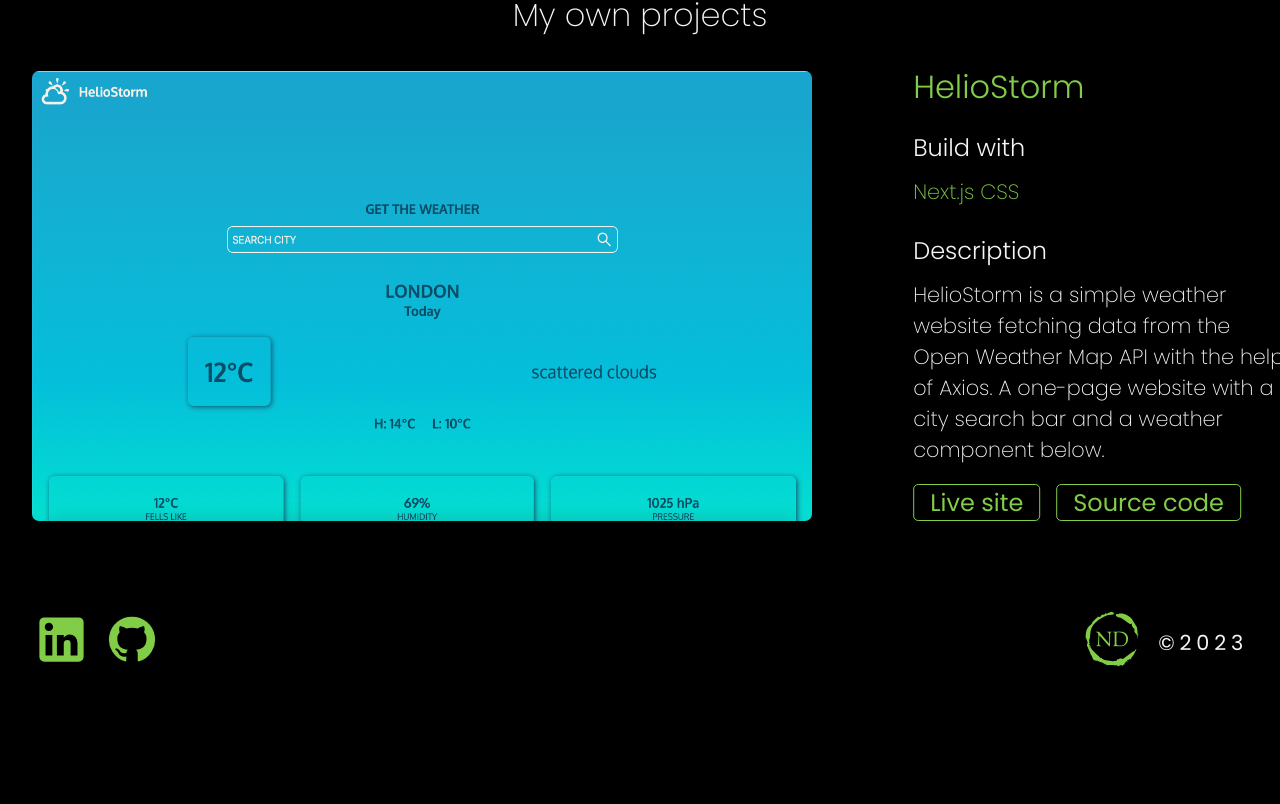
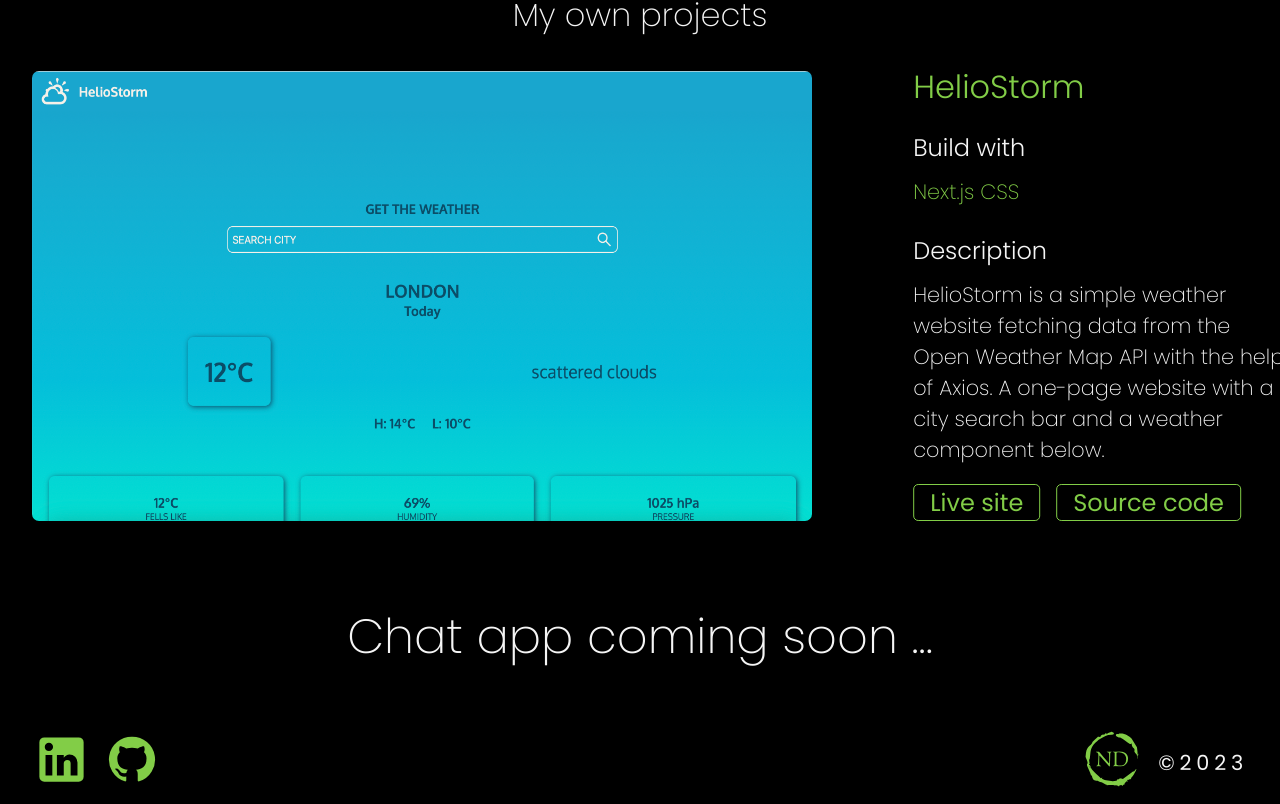
Before and after one commit to NDraganov/nedyalko-draganov, a Next.js app: page /portfolio in a window 1280 px wide. Shown: the part 2056-2860 px from the top of the page. Before the commit the page ends 2740 px from the top, so only its background shows below. Built offline with nearby package versions, Linux system fonts and the light colour scheme.

Commit message:
Add chat app coming soon

```diff
--- a/pages/portfolio.jsx
+++ b/pages/portfolio.jsx
@@ -35,7 +35,7 @@ const Portfolio = ({ projects, myProjects }) => {
             ))}
           </ul>
         </section>
-        {/* <CommingSoon text="Weather App coming soon ..." /> */}
+        <CommingSoon text="Chat app coming soon ..." />
       </div>
     </Fragment>
   );
```
